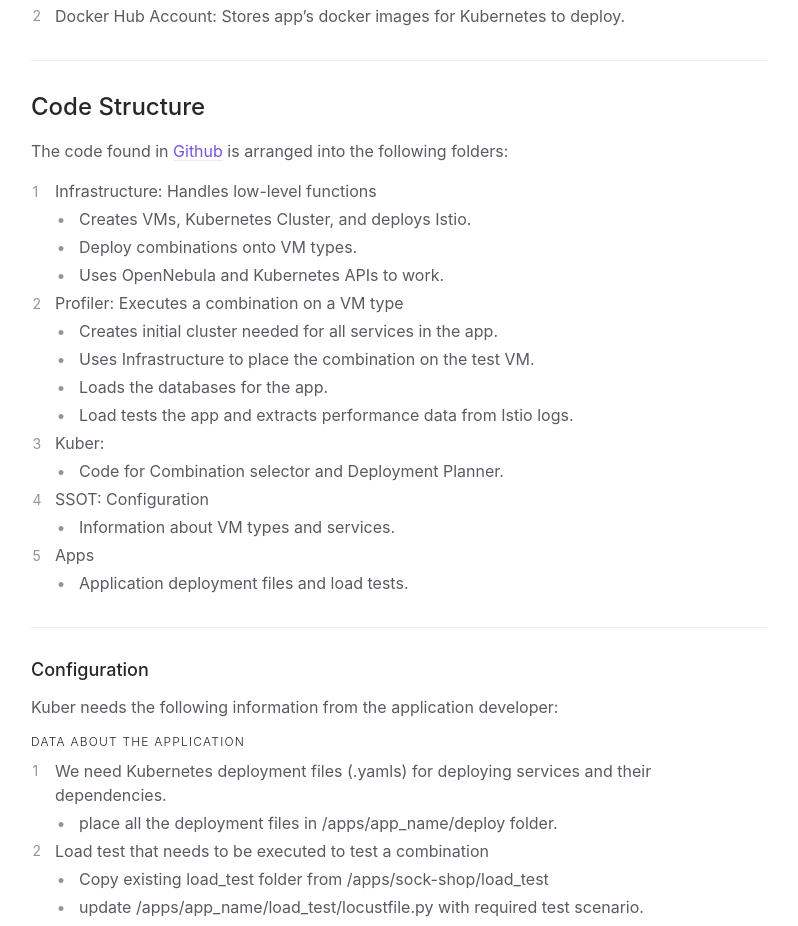
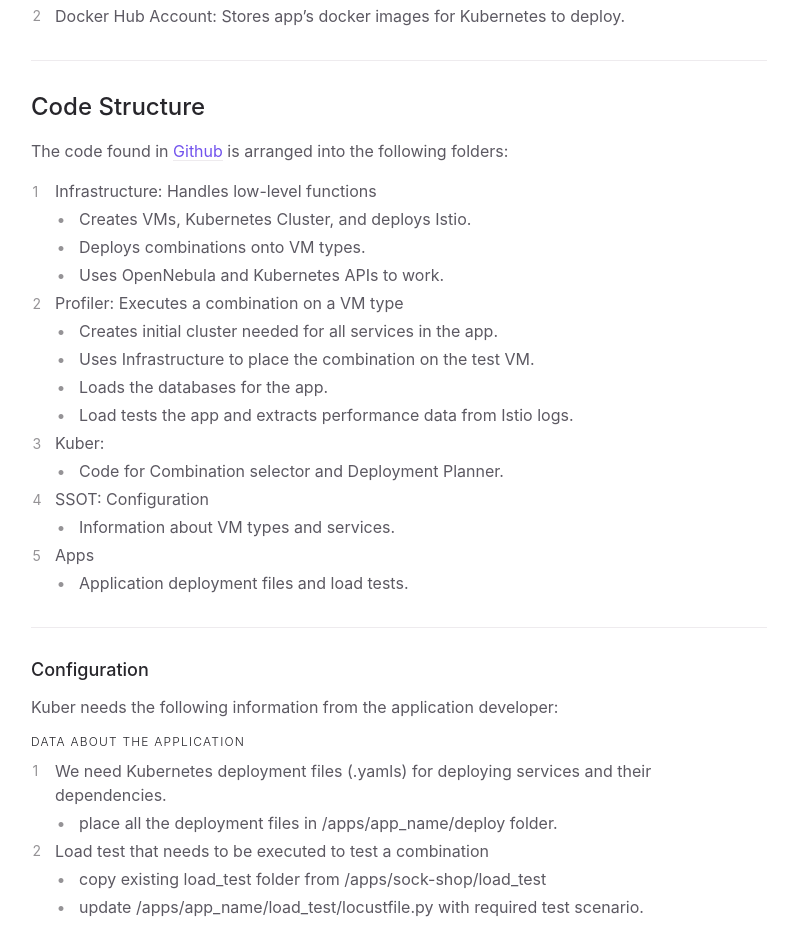
Before and after one commit to kubercostoptimizer/kubercostoptimizer.github.io, a Jekyll site: the page built from docs/implementation.md, in a window 1280 px wide. Shown: the part 341-1267 px from the top of the page, without its empty margins (373-1171 px from the left). Built offline with Jekyll 4.4.1, drawn with Linux system fonts in a browser that asks for light colours; some of the changed text lies outside the part shown.

Commit message:
Update implementation.md

```diff
--- a/docs/implementation.md
+++ b/docs/implementation.md
@@ -19,7 +19,7 @@ permalink: /docs/Implementation
 The code found in [Github](https://github.com/kubercostoptimizer/Kuber/tree/master/code) is arranged into the following folders:
 1. Infrastructure: Handles low-level functions
     - Creates VMs, Kubernetes Cluster, and deploys Istio.
-    - Deploy combinations onto VM types.
+    - Deploys combinations onto VM types.
     - Uses OpenNebula and Kubernetes APIs to work.
 2. Profiler: Executes a combination on a VM type
     - Creates initial cluster needed for all services in the app.
@@ -43,10 +43,10 @@ Kuber needs the following information from the application developer:
 1. We need Kubernetes deployment files (.yamls) for deploying services and their dependencies.
    - place all the deployment files in /apps/app_name/deploy folder.
 2. Load test that needs to be executed to test a combination
-   - Copy existing load_test folder from /apps/sock-shop/load_test
+   - copy existing load_test folder from /apps/sock-shop/load_test
    - update /apps/app_name/load_test/locustfile.py with required test scenario.
 3. Initial configuration such as loading databases
-   - Create a folder apps/app_name/load_test/init_scripts/
+   - create a folder apps/app_name/load_test/init_scripts/
    - place the required code and invoke it with script run.sh
 
 #### SSOT: Single Source Of Truth
```
Also changed, not shown: other parts of docs/implementation.md (+1 -1 lines).
